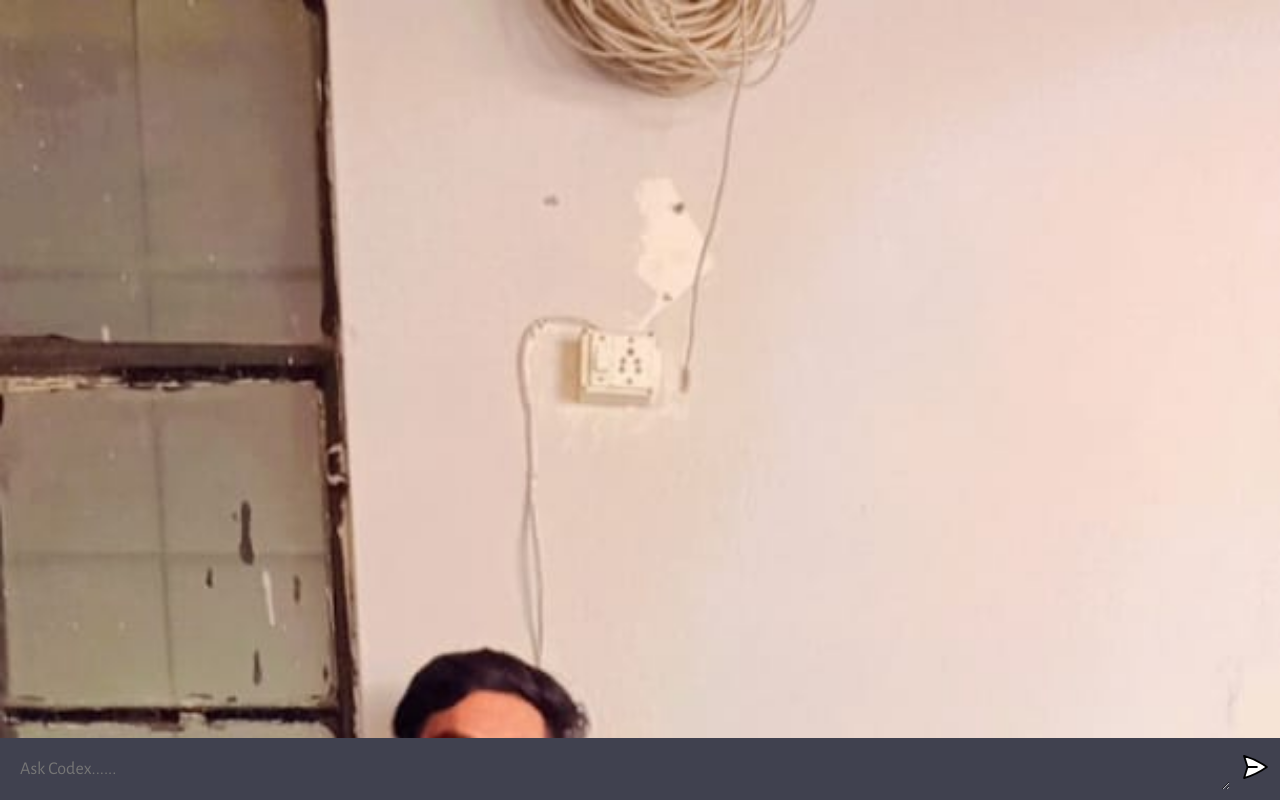
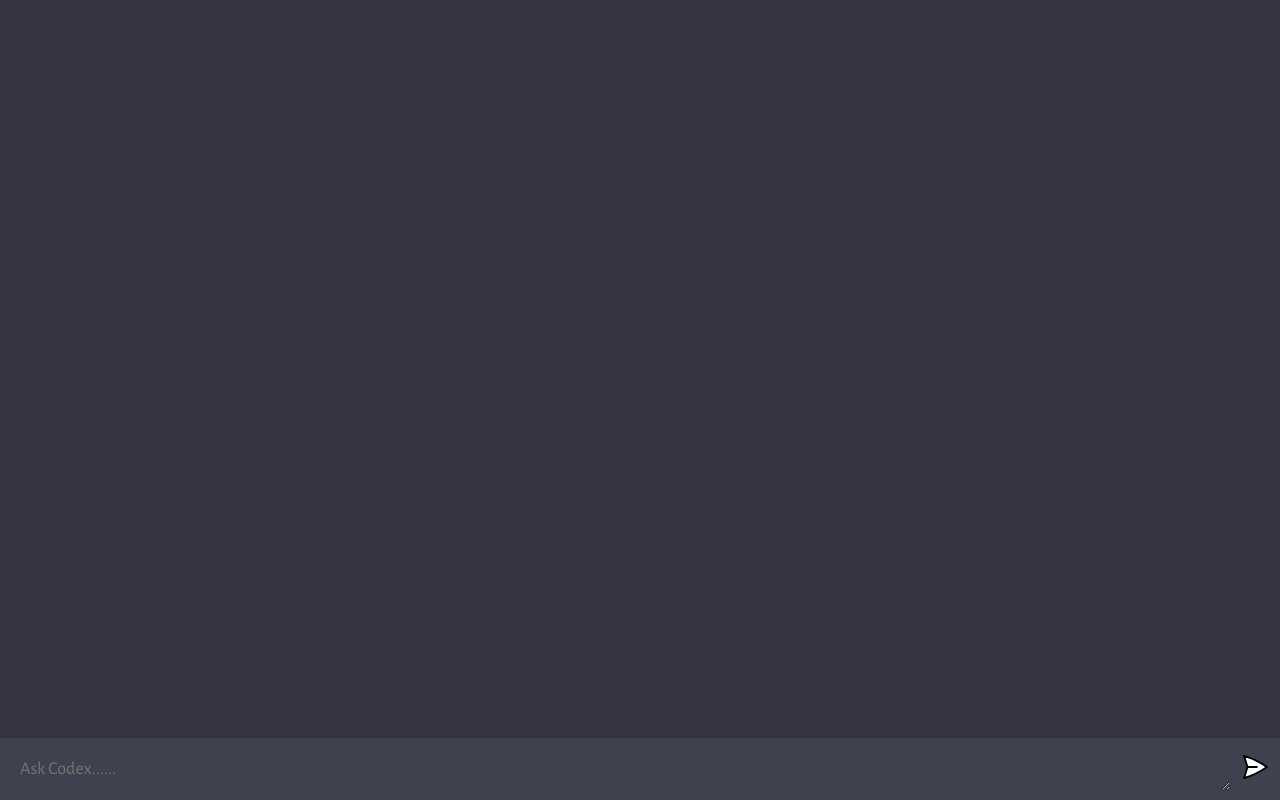
Before and after one commit to Ani33633/codexs, a website built with Vite: page client/index.html in a window 1280 px wide. Built offline with nearby package versions, Linux system fonts and the light colour scheme.

Commit message:
third commit

```diff
--- a/client/index.html
+++ b/client/index.html
@@ -9,9 +9,8 @@
   </head>
   <body>
     <div id="app">
-      <div id="chat_container" >
-        <img src="laddo.jpg" alt="">
-      </div>
+      <div id="chat_container" ></div>
+
 
 
       <form >
--- a/client/style.css
+++ b/client/style.css
@@ -5,7 +5,6 @@
   padding: 0;
   box-sizing: border-box;
   font-family: "Alegreya Sans", sans-serif;
-
 }
 
 body {
```
